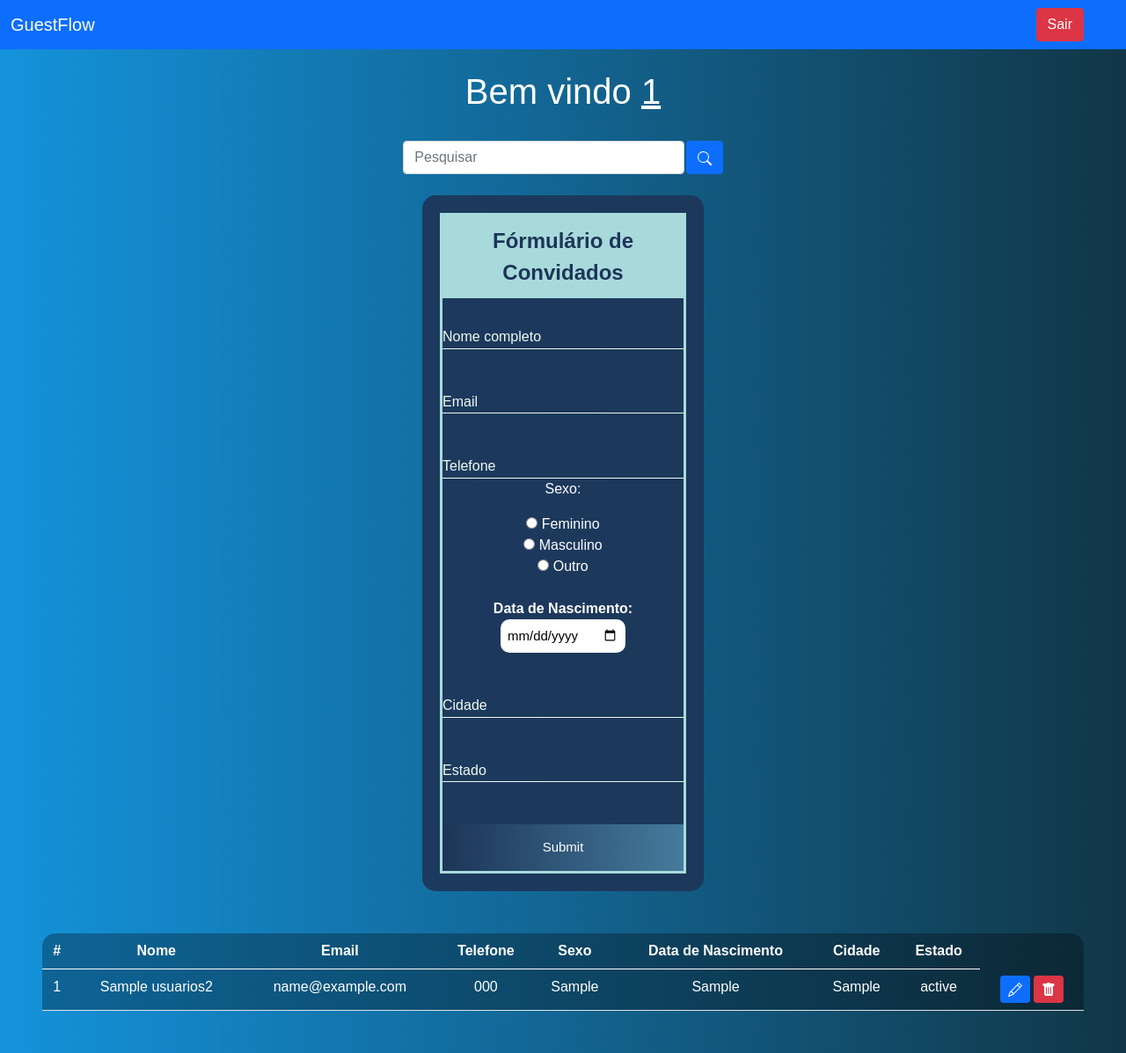
After one commit to Pachaslol/guestflow, a PHP site: page /sistema.php in a window 1280 px wide. The commit adds this page. Shown: the whole page at 88% size. Run offline with PHP 8.4, Linux system fonts and the light colour scheme; the visitor is signed in with stand-in values (Sample User, id 1); tables that the repository leaves empty or names only in its code hold one stand-in row (values such as "Sample post").

Commit message:
atualização

```diff
--- a/config.php
+++ b/config.php
@@ -7,13 +7,4 @@
 
     $conexao = new mysqli($dbHost,$dbUsername,$dbPassword,$dbName);
 
-    if($conexao->connect_errno)
-    {
-        echo "Erro";
-    }
-    else
-    {
-        echo "Conexão efetuada com sucesso";
-    }
-
 ?>
--- /dev/null
+++ b/sistema.php
@@ -0,0 +1,264 @@
+<?php
+    session_start();
+    include_once('config.php');
+    // print_r($_SESSION);
+    if((!isset($_SESSION['email']) == true) and (!isset($_SESSION['senha']) == true))
+    {
+        unset($_SESSION['email']);
+        unset($_SESSION['senha']);
+        header('Location: login.php');
+    }
+    $logado = $_SESSION['email'];
+
+    if(isset($_POST['submit']))
+    {
+        include_once('config.php');
+
+        $nome = $_POST['nome'];
+        $email = $_POST['email'];
+        $telefone = $_POST['telefone'];
+        $sexo = $_POST['genero'];
+        $data_nasc = $_POST['data_nascimento'];
+        $cidade = $_POST['cidade'];
+        $estado = $_POST['estado'];
+
+        $result = mysqli_query($conexao, "INSERT INTO usuarios2(nome,email,telefone,sexo,data_nasc,cidade,estado)
+        VALUES ('$nome','$email','$telefone','$sexo','$data_nasc','$cidade','$estado')");
+
+    }
+
+    if(!empty($_GET['search']))
+    {
+        $data = $_GET['search'];
+        $sql = "SELECT * FROM usuarios2 WHERE id LIKE '%$data%' or nome LIKE '%$data%' or email LIKE '%$data%' ORDER BY id DESC";
+    }
+    else
+    {
+        $sql = "SELECT * FROM usuarios2 ORDER BY id DESC";
+    }
+    $result = $conexao->query($sql);
+?>
+<!DOCTYPE html>
+<html lang="en">
+<head>
+    <meta charset="UTF-8">
+    <meta http-equiv="X-UA-Compatible" content="IE=edge">
+    <meta name="viewport" content="width=device-width, initial-scale=1.0">
+    <link href="https://cdn.jsdelivr.net/npm/bootstrap@5.0.2/dist/css/bootstrap.min.css" rel="stylesheet" integrity="sha384-EVSTQN3/azprG1Anm3QDgpJLIm9Nao0Yz1ztcQTwFspd3yD65VohhpuuCOmLASjC" crossorigin="anonymous">
+    <title>GuestFlow</title>
+    <style>
+        body{
+            font-family: Arial, Helvetica, sans-serif;
+            background: linear-gradient(to right, rgb(20, 147, 220), rgb(17, 54, 71));
+            color: white;
+            text-align: center;
+        }
+        .box{
+        color: #FFFFFF;
+        margin:auto;
+        background-color: rgba(29, 53, 87, 0.9);
+        padding: 20px;
+        border-radius: 15px;
+        width: 25%;
+        }
+        fieldset{
+            border: 3px solid #A8DADC;
+        }
+        legend{
+            border: 1px solid #A8DADC;
+            padding: 10px;
+            text-align: center;
+            background-color: #A8DADC;
+            color: #1D3557;
+        }
+        .inputBox{
+            position: relative;
+        }
+        .inputUser{
+            background: none;
+            border: none;
+            border-bottom: 1px solid #F1FAEE;
+            outline: none;
+            color: #F1FAEE;
+            font-size: 15px;
+            width: 100%;
+            letter-spacing: 2px;
+        }
+        .labelInput{
+            position: absolute;
+            top: 0px;
+            left: 0px;
+            pointer-events: none;
+            transition: .5s;
+            color: #F1FAEE;
+        }
+        .inputUser:focus ~ .labelInput,
+        .inputUser:valid ~ .labelInput{
+            top: -20px;
+            font-size: 12px;
+            color: #A8DADC;
+        }
+        #data_nascimento{
+            border: none;
+            padding: 8px;
+            border-radius: 10px;
+            outline: none;
+            font-size: 15px;
+        }
+        #submit{
+            background-image: linear-gradient(to right, #1D3557, #457B9D);
+            width: 100%;
+            border: none;
+            padding: 15px;
+            color: #FFFFFF;
+            font-size: 15px;
+            cursor: pointer;
+        }
+        #submit:hover{
+            background-image: linear-gradient(to right, #457B9D, #1D3557);
+        }
+        .table-bg{
+            background: rgba(0, 0, 0, 0.3);
+            border-radius: 15px 15px 0 0;
+        }
+
+        .box-search{
+            display: flex;
+            justify-content: center;
+            gap: .1%;
+        }
+    </style>
+</head>
+<body>
+    <nav class="navbar navbar-expand-lg navbar-dark bg-primary">
+        <div class="container-fluid">
+            <a class="navbar-brand" href="#">GuestFlow</a>
+            <button class="navbar-toggler" type="button" data-bs-toggle="collapse" data-bs-target="#navbarNav" aria-controls="navbarNav" aria-expanded="false" aria-label="Toggle navigation">
+                <span class="navbar-toggler-icon"></span>
+            </button>
+        </div>
+        <div class="d-flex">
+            <a href="sair.php" class="btn btn-danger me-5">Sair</a>
+        </div>
+    </nav>
+    <br>
+    <?php
+        echo "<h1>Bem vindo <u>$logado</u></h1>";
+    ?>
+    <br>
+    <div class="box-search">
+        <input type="search" class="form-control w-25" placeholder="Pesquisar" id="pesquisar">
+        <button onclick="searchData()" class="btn btn-primary">
+            <svg xmlns="http://www.w3.org/2000/svg" width="16" height="16" fill="currentColor" class="bi bi-search" viewBox="0 0 16 16">
+                <path d="M11.742 10.344a6.5 6.5 0 1 0-1.397 1.398h-.001c.03.04.062.078.098.115l3.85 3.85a1 1 0 0 0 1.415-1.414l-3.85-3.85a1.007 1.007 0 0 0-.115-.1zM12 6.5a5.5 5.5 0 1 1-11 0 5.5 5.5 0 0 1 11 0z"/>
+            </svg>
+        </button>
+    </div>
+    <br>
+    <div class="box">
+        <form action="sistema.php" method="POST">
+            <fieldset>
+                <legend><b>Fórmulário de Convidados</b></legend>
+                <br><br>
+                <div class="inputBox">
+                    <input type="text" name="nome" id="nome" class="inputUser" required>
+                    <label for="nome" class="labelInput">Nome completo</label>
+                </div>
+                <br><br>
+                <div class="inputBox">
+                    <input type="text" name="email" id="email" class="inputUser" required>
+                    <label for="email" class="labelInput">Email</label>
+                </div>
+                <br><br>
+                <div class="inputBox">
+                    <input type="tel" name="telefone" id="telefone" class="inputUser" required>
+                    <label for="telefone" class="labelInput">Telefone</label>
+                </div>
+                <p>Sexo:</p>
+                <input type="radio" id="feminino" name="genero" value="feminino" required>
+                <label for="feminino">Feminino</label>
+                <br>
+                <input type="radio" id="masculino" name="genero" value="masculino" required>
+                <label for="masculino">Masculino</label>
+                <br>
+                <input type="radio" id="outro" name="genero" value="outro" required>
+                <label for="outro">Outro</label>
+                <br><br>
+                <label for="data_nascimento"><b>Data de Nascimento:</b></label>
+                <input type="date" name="data_nascimento" id="data_nascimento" required>
+                <br><br><br>
+                <div class="inputBox">
+                    <input type="text" name="cidade" id="cidade" class="inputUser" required>
+                    <label for="cidade" class="labelInput">Cidade</label>
+                </div>
+                <br><br>
+                <div class="inputBox">
+                    <input type="text" name="estado" id="estado" class="inputUser" required>
+                    <label for="estado" class="labelInput">Estado</label>
+                </div>
+                <br><br>
+                <input type="submit" name="submit" id="submit">
+            </fieldset>
+        </form>
+    </div>
+    <div class="m-5">
+        <table class="table text-white table-bg">
+            <thead>
+                <tr>
+                    <th scope="col">#</th>
+                    <th scope="col">Nome</th>
+                    <th scope="col">Email</th>
+                    <th scope="col">Telefone</th>
+                    <th scope="col">Sexo</th>
+                    <th scope="col">Data de Nascimento</th>
+                    <th scope="col">Cidade</th>
+                    <th scope="col">Estado</th>
+                </tr>
+            </thead>
+            <tbody>
+                <?php
+                    while($user_data = mysqli_fetch_assoc($result)) {
+                        echo "<tr>";
+                        echo "<td>".$user_data['id']."</td>";
+                        echo "<td>".$user_data['nome']."</td>";
+                        echo "<td>".$user_data['email']."</td>";
+                        echo "<td>".$user_data['telefone']."</td>";
+                        echo "<td>".$user_data['sexo']."</td>";
+                        echo "<td>".$user_data['data_nasc']."</td>";
+                        echo "<td>".$user_data['cidade']."</td>";
+                        echo "<td>".$user_data['estado']."</td>";
+                        echo "<td>
+                        <a class='btn btn-sm btn-primary' href='edit.php?id=$user_data[id]' title='Editar'>
+                            <svg xmlns='http://www.w3.org/2000/svg' width='16' height='16' fill='currentColor' class='bi bi-pencil' viewBox='0 0 16 16'>
+                                <path d='M12.146.146a.5.5 0 0 1 .708 0l3 3a.5.5 0 0 1 0 .708l-10 10a.5.5 0 0 1-.168.11l-5 2a.5.5 0 0 1-.65-.65l2-5a.5.5 0 0 1 .11-.168l10-10zM11.207 2.5 13.5 4.793 14.793 3.5 12.5 1.207 11.207 2.5zm1.586 3L10.5 3.207 4 9.707V10h.5a.5.5 0 0 1 .5.5v.5h.5a.5.5 0 0 1 .5.5v.5h.293l6.5-6.5zm-9.761 5.175-.106.106-1.528 3.821 3.821-1.528.106-.106A.5.5 0 0 1 5 12.5V12h-.5a.5.5 0 0 1-.5-.5V11h-.5a.5.5 0 0 1-.468-.325z'/>
+                            </svg>
+                            </a>
+                            <a class='btn btn-sm btn-danger' href='delete.php?id=$user_data[id]' title='Deletar'>
+                                <svg xmlns='http://www.w3.org/2000/svg' width='16' height='16' fill='currentColor' class='bi bi-trash-fill' viewBox='0 0 16 16'>
+                                    <path d='M2.5 1a1 1 0 0 0-1 1v1a1 1 0 0 0 1 1H3v9a2 2 0 0 0 2 2h6a2 2 0 0 0 2-2V4h.5a1 1 0 0 0 1-1V2a1 1 0 0 0-1-1H10a1 1 0 0 0-1-1H7a1 1 0 0 0-1 1H2.5zm3 4a.5.5 0 0 1 .5.5v7a.5.5 0 0 1-1 0v-7a.5.5 0 0 1 .5-.5zM8 5a.5.5 0 0 1 .5.5v7a.5.5 0 0 1-1 0v-7A.5.5 0 0 1 8 5zm3 .5v7a.5.5 0 0 1-1 0v-7a.5.5 0 0 1 1 0z'/>
+                                </svg>
+                            </a>
+                            </td>";
+                        echo "</tr>";
+                    }
+                    ?>
+            </tbody>
+        </table>
+    </div>
+</body>
+<script>
+    var search = document.getElementById('pesquisar');
+
+    search.addEventListener("keydown", function(event) {
+        if (event.key === "Enter")
+        {
+            searchData();
+        }
+    });
+
+    function searchData()
+    {
+        window.location = 'sistema.php?search='+search.value;
+    }
+</script>
+</html>
```
Also changed, not shown: delete.php (added, +21 -0 lines), edit.php (added, +163 -0 lines), formulario.php (+7 -21 lines), saveEdit.php (added, +22 -0 lines), testLogin.php (added, +41 -0 lines).
